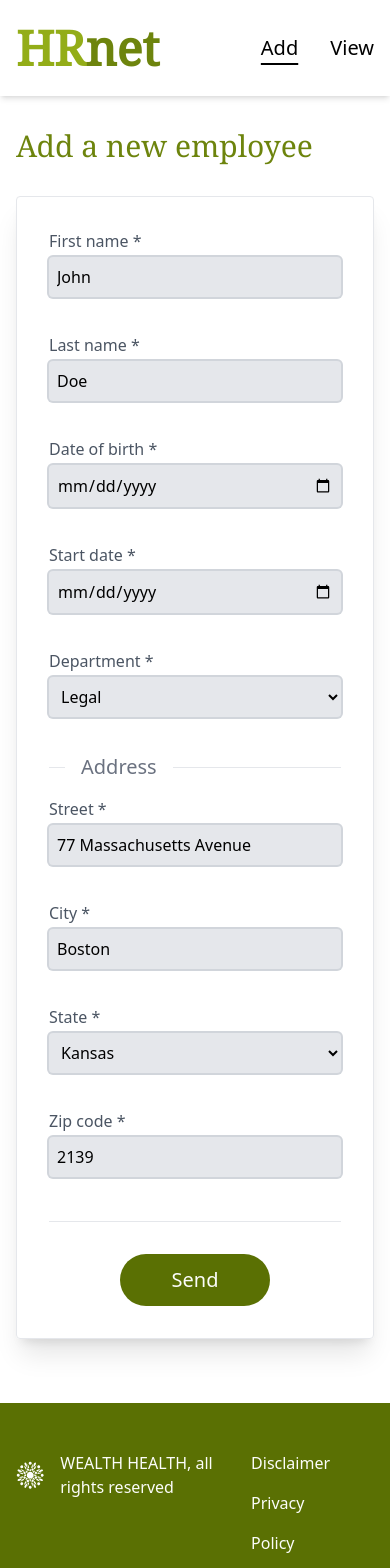
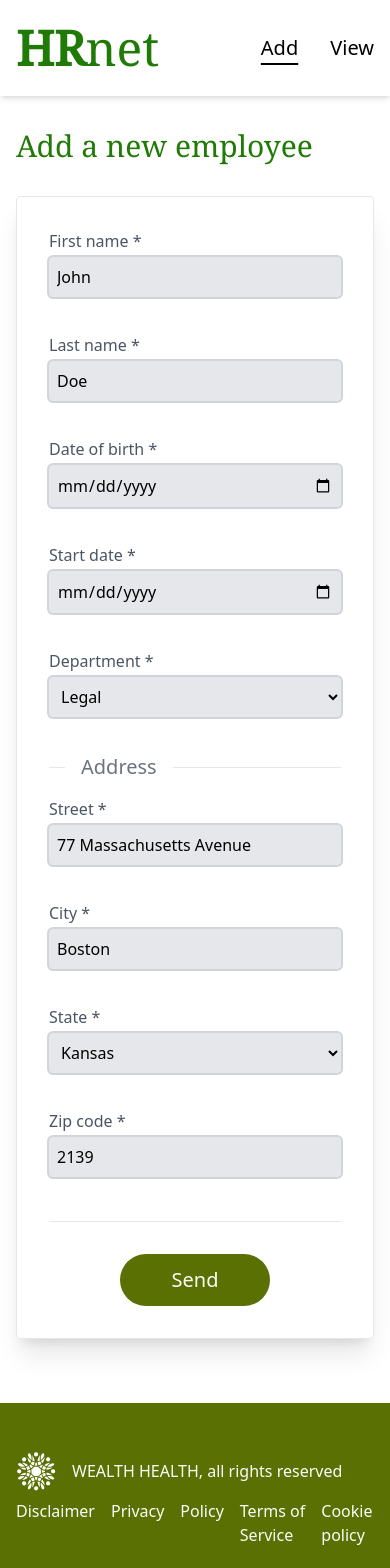
Before and after one commit to jeromeabel/oc-p14-hrnet, a React (Vite) app: page /oc-p14-hrnet/add in a window 390 px wide. Shown: the top 1568 px of the page. Built offline with nearby package versions, Linux system fonts and the light colour scheme.

Commit message:
Some contrat color tuning to have better accessibility

```diff
--- a/src/components/Footer.tsx
+++ b/src/components/Footer.tsx
@@ -14,12 +14,12 @@ import { ReactComponent as LogoWhite } from '../assets/company-white.svg';
 const Footer = () => {
   return (
     <footer className="bg-secondary text-white py-12">
-      <div className="container flex justify-between items-start lg:items-center">
+      <div className="container flex gap-2 flex-col lg:flex-row justify-between items-start lg:items-center">
         <div className="flex gap-4 items-center">
           <LogoWhite className="h-10 w-10" />
           <p>WEALTH HEALTH, all rights reserved</p>
         </div>
-        <ul className="flex flex-col lg:flex-row min-w-fit gap-4">
+        <ul className="flex flex-row min-w-fit gap-4">
           <li>Disclaimer</li>
           <li>Privacy</li>
           <li>Policy</li>
--- a/src/components/Header.tsx
+++ b/src/components/Header.tsx
@@ -16,8 +16,8 @@ const Header = () => {
     <header className="py-6 shadow-md">
       <nav className="flex justify-between items-center container">
         <Link to="/">
-          <h1 className="text-5xl font-bold text-primary">
-            HR<span className="text-heading">net</span>
+          <h1 className="text-5xl font-bold">
+            HR<span className="font-extralight">net</span>
           </h1>
         </Link>
         <ul className="flex gap-8 text-xl">
--- a/src/pages/Home.tsx
+++ b/src/pages/Home.tsx
@@ -19,7 +19,7 @@ const Home = () => {
     <div className="flex items-center h-full gap-16">
       <div className="w-1/2 lg:w-1/3 flex flex-col justify-center gap-4">
         <h1 className="text-4xl lg:text-5xl">Welcome</h1>
-        <h2 className="text-3xl lg:text-4xl text-primary">
+        <h2 className="text-3xl lg:text-4xl">
           HRnet is the app to manage employees records.
         </h2>
         <p className="text-xl mt-2">Select your action</p>
--- a/tailwind.config.js
+++ b/tailwind.config.js
@@ -14,7 +14,9 @@ export default {
         error: '#ff0505',
         primary: '#93AD18',
         secondary: '#5a7003',
-        heading: '#6d840d',
+        heading: '#1F7B05' /*#677B11 #6d840d*/,
+        heading2: '#60625A',
+        heading3: '#6d840d',
         white: '#fcfdfa',
         black: '#0C0F06',
       },
```
